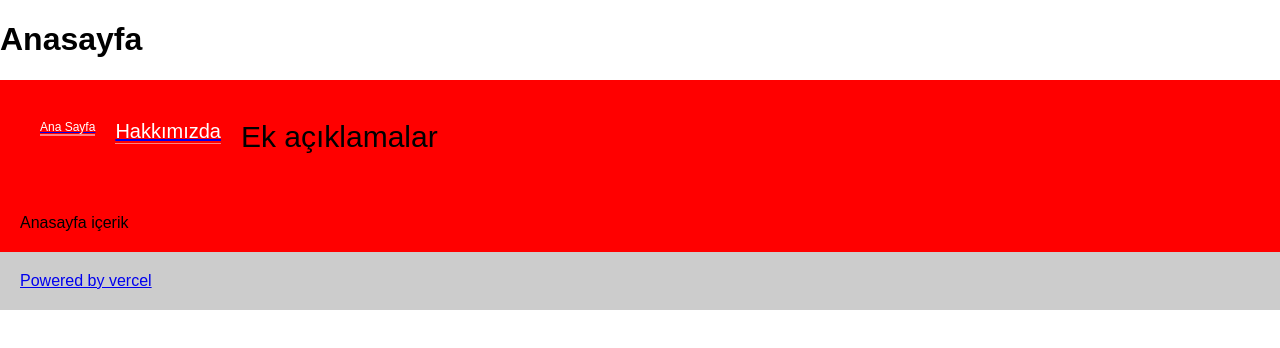
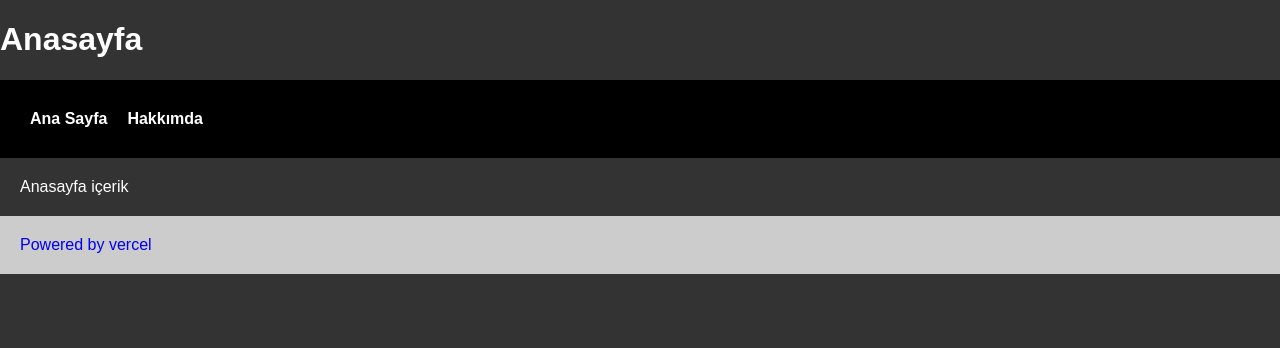
Before and after one commit to Zero-to-Hero-Developer/nextjs-blog, a Next.js app: page / in a window 1280 px wide. Shown: the top 348 px of the page. Built offline with nearby package versions, Linux system fonts and the light colour scheme.

Commit message:
Header stillendirmeleri yapıldı

```diff
--- /dev/null
+++ b/components/Button.js
@@ -0,0 +1,19 @@
+import Link from "next/link";
+import styled from "styled-components";
+
+const StyledLink = styled.div`
+  color: #fff;
+  font-size: 16px;
+  font-weight: bold;
+  &:hover {
+    color: rgba(255, 255, 255, 0.7);
+  }
+`;
+
+export default ({ href, children }) => {
+  return (
+    <Link href={href} passHref>
+      <StyledLink borderSize={2}>{children}</StyledLink>
+    </Link>
+  );
+};
--- a/components/Header.js
+++ b/components/Header.js
@@ -1,41 +1,16 @@
-import Link from "next/link";
 import styled from "styled-components";
+import Button from "./Button";
 
 const HeaderDiv = styled.div`
-  border: 10px solid #f00;
   padding: 30px;
-  background-color: #f00;
   display: flex;
   gap: 20px;
-
-  & > span {
-    font-size: 30px;
-  }
-`;
-
-const StyledLink = styled.div`
-  color: #fff;
-  text-decoration: none;
-  border-bottom: ${({ borderSize }) => `${borderSize}px`} solid
-    rgba(255, 255, 255, 0.5);
-  font-size: ${({ big }) => (big ? "20px" : "12px")};
-  &:hover {
-    text-decoration: underline;
-  }
+  background-color: #000;
 `;
 
 export default () => (
   <HeaderDiv>
-    <Link href="/" passHref>
-      <StyledLink borderSize={2}>Ana Sayfa</StyledLink>
-    </Link>
-
-    <Link href="/about" passHref>
-      <StyledLink borderSize={1} big>
-        Hakkımızda
-      </StyledLink>
-    </Link>
-
-    <span>Ek açıklamalar</span>
+    <Button href="/">Ana Sayfa</Button>
+    <Button href="/about">Hakkımda</Button>
   </HeaderDiv>
 );
--- a/components/Layout.js
+++ b/components/Layout.js
@@ -1,4 +1,4 @@
-import Header from "./header";
+import Header from "./Header";
 import styled from "styled-components";
 
 const BodyDiv = styled.div`
@@ -12,7 +12,6 @@ const Footer = styled.footer`
 `;
 
 const Content = styled.div`
-  background-color: #f00;
   padding: 20px;
 `;
 
--- a/pages/_app.js
+++ b/pages/_app.js
@@ -4,6 +4,11 @@ const GlobalStyle = createGlobalStyle`
   body {
     margin: 0;
     font-family: sans-serif;
+    background-color: #333;
+    color: #fff;
+    a {
+      text-decoration: none;
+    }
   }
 `;
 
```
